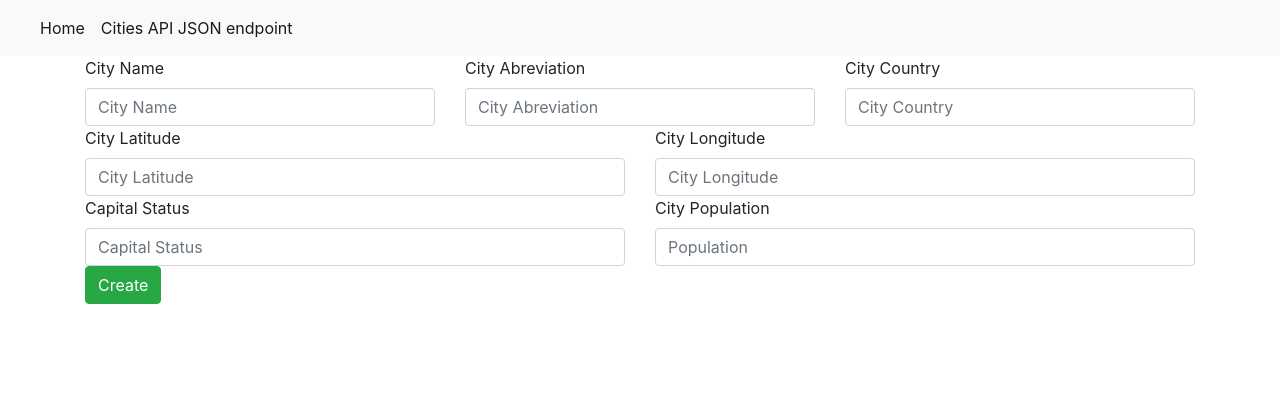
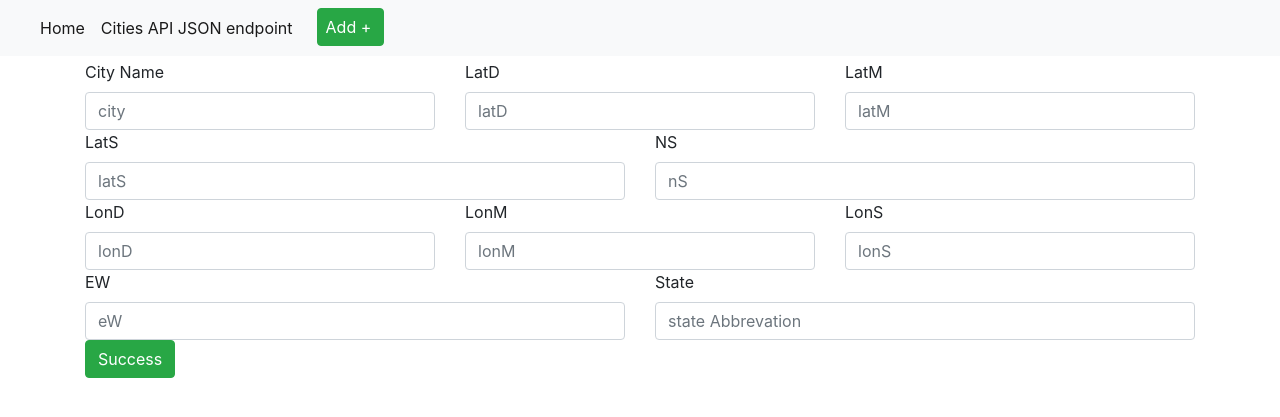
Before and after one commit to preyasha2810/DockerFlaskPythonSQL, a Flask app: page /cities/new in a window 1280 px wide. Shown: the top 417 px of the page. Run offline with Flask 2, Linux system fonts and the light colour scheme; some libraries are stand-ins or nearby versions.

Commit message:
Task: all html files updated and edited

```diff
--- a/app/templates/layout.html
+++ b/app/templates/layout.html
@@ -8,52 +8,57 @@
 
 
     <meta charset="utf-8">
-    <meta name="viewport" content="width=device-width, initial-scale=1, shrink-to-fit=no">
-    <link rel="stylesheet" href="https://stackpath.bootstrapcdn.com/bootstrap/4.4.1/css/bootstrap.min.css"
-          integrity="sha384-Vkoo8x4CGsO3+Hhxv8T/Q5PaXtkKtu6ug5TOeNV6gBiFeWPGFN9MuhOf23Q9Ifjh" crossorigin="anonymous">
+    <meta content="width=device-width, initial-scale=1, shrink-to-fit=no" name="viewport">
+    <link crossorigin="anonymous" href="https://stackpath.bootstrapcdn.com/bootstrap/4.4.1/css/bootstrap.min.css"
+          integrity="sha384-Vkoo8x4CGsO3+Hhxv8T/Q5PaXtkKtu6ug5TOeNV6gBiFeWPGFN9MuhOf23Q9Ifjh" rel="stylesheet">
 {% if user %}
     <title>Welcome to {{ user.username }}'s site</title>
     {% else %}
     <title>Welcome to My Site!</title>
     {% endif %}
-<head>
-    <title></title>
+</head>
 <body>
 <!-- As a heading -->
 
 
-<nav class="navbar navbar-expand-lg navbar-light bg-light">
+<nav class="navbar navbar-expand-lg navbar-light bg-light mb-1">
   <a class="navbar-brand" href="#">{% if user %}{{ user.username }}'s Homepage{% else %}
     <title>Welcome to My Homepage</title>
     {% endif %}</a>
-  <button class="navbar-toggler" type="button" data-toggle="collapse" data-target="#navbarNavDropdown" aria-controls="navbarNavDropdown" aria-expanded="false" aria-label="Toggle navigation">
+  <button aria-controls="navbarNavDropdown" aria-expanded="false" aria-label="Toggle navigation" class="navbar-toggler" data-target="#navbarNavDropdown" data-toggle="collapse" type="button">
     <span class="navbar-toggler-icon"></span>
   </button>
   <div class="collapse navbar-collapse" id="navbarNavDropdown">
     <ul class="navbar-nav">
         <li class="nav-item active">
-        <a class="nav-link" href="#">Home <span class="sr-only">(current)</span></a>
+            <a class="nav-link" href="/">Home <span class="sr-only">(current)</span></a>
         </li>
         <li class="nav-item active">
-        <a class="nav-link" href="api/cities">Cities API JSON endpoint <span class="sr-only">(current)</span></a>
+            <a class="nav-link" href="/api/v1/cities">Cities API JSON endpoint <span class="sr-only">(current)</span></a>
         </li>
-
+        <li class="nav-item active">
+            <a class="btn btn-success pl-2 lr-2 ml-3" href="/cities/new">Add +<span class="sr-only">(current)</span></a>
+        </li>
     </ul>
   </div>
 </nav>
-<main role="main" class="container">{% block content %}{% endblock %}</main>
+<main class="container" role="main">
+
+    {% block content %}
+    {% endblock %}
+</main>
 <div id="footer">
     <!-- Optional JavaScript -->
     <!-- jQuery first, then Popper.js, then Bootstrap JS -->
-<script src="https://code.jquery.com/jquery-3.4.1.slim.min.js"
+    <script crossorigin="anonymous"
             integrity="sha384-J6qa4849blE2+poT4WnyKhv5vZF5SrPo0iEjwBvKU7imGFAV0wwj1yYfoRSJoZ+n"
-        crossorigin="anonymous"></script>
-<script src="https://cdn.jsdelivr.net/npm/popper.js@1.16.0/dist/umd/popper.min.js"
+            src="https://code.jquery.com/jquery-3.4.1.slim.min.js"></script>
+    <script crossorigin="anonymous"
             integrity="sha384-Q6E9RHvbIyZFJoft+2mJbHaEWldlvI9IOYy5n3zV9zzTtmI3UksdQRVvoxMfooAo"
-        crossorigin="anonymous"></script>
-<script src="https://stackpath.bootstrapcdn.com/bootstrap/4.4.1/js/bootstrap.min.js"
+            src="https://cdn.jsdelivr.net/npm/popper.js@1.16.0/dist/umd/popper.min.js"></script>
+    <script crossorigin="anonymous"
             integrity="sha384-wfSDF2E50Y2D1uUdj0O3uMBJnjuUD4Ih7YwaYd1iqfktj0Uod8GCExl3Og8ifwB6"
-        crossorigin="anonymous"></script>
+            src="https://stackpath.bootstrapcdn.com/bootstrap/4.4.1/js/bootstrap.min.js"></script>
 </div>
 </body>
 </html>
--- a/app/templates/new.html
+++ b/app/templates/new.html
@@ -3,43 +3,57 @@
 <form action="/cities/new" method="POST">
     <div class="row">
         <div class="col">
-            <label for="fldName">City Name</label>
-            <input id="fldName" type="text" class="form-control" placeholder="City Name" name="fldName">
+            <label for="city">City Name</label>
+            <input id="city" type="text" class="form-control" placeholder="city" name="city">
         </div>
         <div class="col">
-            <label for="fldAbreviation">City Abreviation</label>
-            <input id="fldAbreviation" type="text" class="form-control" placeholder="City Abreviation"
-                   name="fldAbreviation">
+            <label for="latD">LatD</label>
+            <input id="latD" type="text" class="form-control" placeholder="latD"
+                   name="latD">
         </div>
         <div class="col">
-            <label for="fldCountry">City Country</label>
-            <input id="fldCountry" type="text" class="form-control" placeholder="City Country" name="fldCountry">
+            <label for="latM">LatM</label>
+            <input id="latM" type="text" class="form-control" placeholder="latM" name="latM">
         </div>
     </div>
 
     <div class="row">
         <div class="col">
-            <label for="fldLat">City Latitude</label>
-            <input id="fldLat" type="text" class="form-control" placeholder="City Latitude" name="fldLat">
+            <label for="latS">LatS</label>
+            <input id="latS" type="text" class="form-control" placeholder="latS" name="latS">
         </div>
         <div class="col">
-            <label for="fldlong">City Longitude</label>
-            <input id="fldlong" type="text" class="form-control" placeholder="City Longitude" name="fldLong">
+            <label for="nS">NS</label>
+            <input id="nS" type="text" class="form-control" placeholder="nS" name="nS">
         </div>
     </div>
     <div class="row">
         <div class="col">
-            <label for="fldCapitalStatus">Capital Status</label>
+            <label for="lonD">LonD</label>
 
-            <input id="fldCapitalStatus" type="text" class="form-control" placeholder="Capital Status "
-                   name="fldCapitalStatus">
+            <input id="lonD" type="text" class="form-control" placeholder="lonD"
+                   name="lonD">
         </div>
         <div class="col">
-            <label for="fldPopulation">City Population</label>
-            <input id="fldPopulation" type="text" class="form-control" placeholder="Population" name="fldPopulation">
+            <label for="lonM">LonM</label>
+            <input id="lonM" type="text" class="form-control" placeholder="lonM" name="lonM">
+        </div>
+        <div class="col">
+            <label for="lonS">LonS</label>
+            <input id="lonS" type="text" class="form-control" placeholder="lonS" name="lonS">
         </div>
     </div>
-    <button type="submit" class="btn btn-success">Create</button>
+    <div class="row">
+        <div class="col">
+            <label for="eW">EW</label>
+            <input id="eW" type="text" class="form-control" placeholder="eW" name="eW">
+        </div>
+        <div class="col">
+            <label for="state">State</label>
+            <input id="state" type="text" class="form-control" placeholder="state Abbrevation " name="state">
+        </div>
+    </div>
+    <button type="submit" class="btn btn-success">Success</button>
 
 </form>
 
```
Also changed, not shown: app/templates/edit.html (+36 -24 lines), app/templates/index.html (+22 -14 lines), app/templates/view.html (+11 -6 lines). Lines whose indentation alone changed are shown as unchanged.
